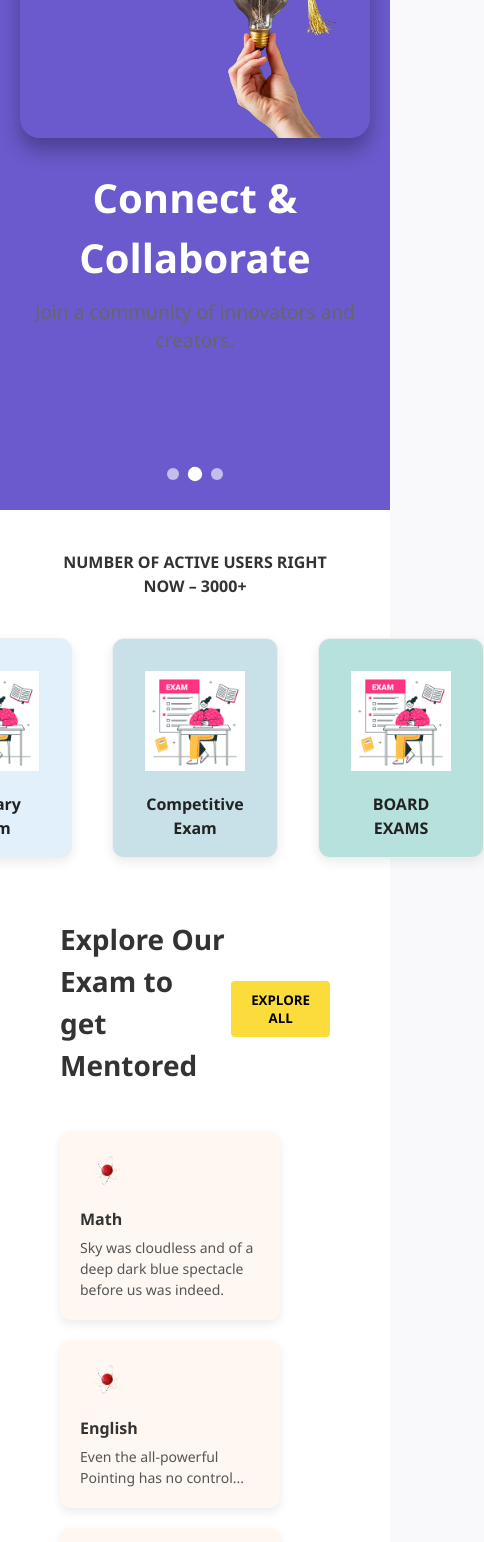
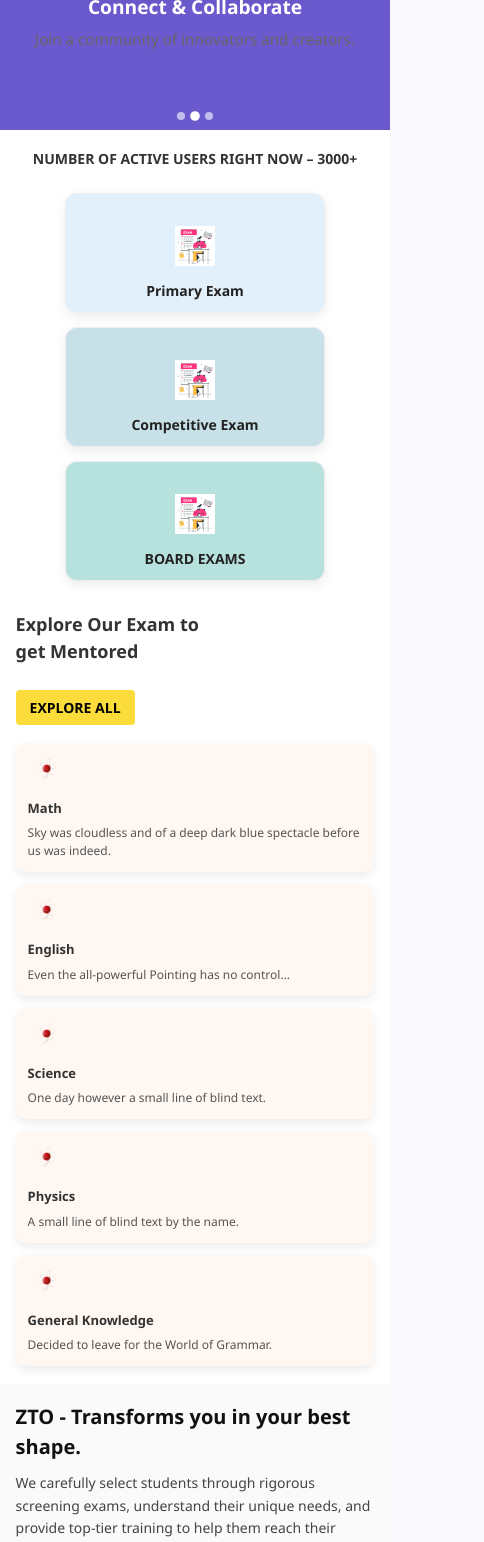
Before and after one commit to Ashishm0511/ztoFrontend, a React (Vite) app: page / in a window 390 px wide. Shown: the part 320-1862 px from the top of the page, 484 px wide, since content can reach past the window. Built offline with nearby package versions, Linux system fonts and the light colour scheme.

Commit message:
Responsive 1

```diff
--- a/src/Components/ExamSection.css
+++ b/src/Components/ExamSection.css
@@ -98,3 +98,89 @@
     font-size: 14px;
     color: #555;
   }
+
+  @media (max-width: 900px) {
+    .exam-section {
+      padding: 30px 20px;
+    }
+    .exam-categories {
+      gap: 20px;
+      flex-wrap: wrap;
+    }
+    .exam-card {
+      width: 150px;
+      height: 180px;
+      padding: 14px;
+    }
+    .exam-card img {
+      height: 70px;
+    }
+    .explore-heading h2 {
+      font-size: 22px;
+    }
+    .subject-card {
+      min-width: 160px;
+      width: calc(50% - 16px);
+      padding: 14px;
+    }
+  }
+
+  @media (max-width: 600px) {
+    .exam-section {
+      padding: 18px 4vw;
+    }
+    .active-users {
+      font-size: 14px;
+      margin-bottom: 24px;
+    }
+    .exam-categories {
+      flex-direction: column;
+      align-items: center;
+      gap: 14px;
+      margin-bottom: 30px;
+    }
+    .exam-card {
+      width: 90vw;
+      max-width: 260px;
+      height: 120px;
+      padding: 10px;
+    }
+    .exam-card img {
+      height: 40px;
+      margin-bottom: 8px;
+    }
+    .exam-card h4 {
+      font-size: 14px;
+    }
+    .exam-explore .explore-heading {
+      flex-direction: column;
+      align-items: flex-start;
+      gap: 10px;
+      margin-bottom: 18px;
+    }
+    .explore-heading h2 {
+      font-size: 18px;
+    }
+    .explore-btn {
+      padding: 8px 14px;
+      font-size: 14px;
+    }
+    .subject-grid {
+      flex-direction: column;
+      gap: 12px;
+    }
+    .subject-card {
+      width: 100%;
+      min-width: unset;
+      padding: 12px;
+    }
+    .subject-card img {
+      height: 28px;
+    }
+    .subject-card h4 {
+      font-size: 13px;
+    }
+    .subject-card p {
+      font-size: 12px;
+    }
+  }
--- a/src/Components/Footer.css
+++ b/src/Components/Footer.css
@@ -83,3 +83,71 @@
   .social-icons i:hover {
     color: #4f3ff0;
   }
+
+  @media (max-width: 900px) {
+    .footer {
+      padding: 24px 18px;
+    }
+    .footer-center {
+      gap: 30px;
+    }
+    .footer-top {
+      flex-direction: column;
+      align-items: flex-start;
+      gap: 24px;
+    }
+    .footer-bottom {
+      flex-direction: column;
+      gap: 10px;
+      align-items: flex-start;
+    }
+  }
+
+  @media (max-width: 600px) {
+    .footer {
+      padding: 16px 4vw;
+    }
+    .footer-top {
+      flex-direction: column;
+      align-items: flex-start;
+      gap: 18px;
+    }
+    .footer-center {
+      flex-direction: column;
+      gap: 14px;
+      width: 100%;
+    }
+    .footer-left img.logo {
+      height: 32px;
+    }
+    .footer-left p {
+      font-size: 11px;
+    }
+    .footer-center h4 {
+      font-size: 15px;
+    }
+    .footer-center p {
+      font-size: 12px;
+    }
+    .footer-right {
+      gap: 6px;
+    }
+    .btn-register,
+    .btn-outline {
+      padding: 7px 10px;
+      font-size: 13px;
+    }
+    .footer-bottom {
+      flex-direction: column;
+      align-items: flex-start;
+      gap: 8px;
+      margin-top: 18px;
+    }
+    .footer-bottom p {
+      font-size: 11px;
+    }
+    .social-icons i {
+      font-size: 15px;
+      margin-left: 8px;
+    }
+  }
--- a/src/Components/HeroCarousel.css
+++ b/src/Components/HeroCarousel.css
@@ -110,3 +110,52 @@
       opacity: 1;
     }
   }
+
+  @media (max-width: 900px) {
+    .carousel-wrapper {
+      height: 60vh;
+      min-height: 350px;
+    }
+    .carousel-slide img {
+      max-width: 350px;
+    }
+    .carousel-text h1 {
+      font-size: 2rem;
+    }
+    .carousel-text p {
+      font-size: 1rem;
+    }
+  }
+
+  @media (max-width: 600px) {
+    .carousel-wrapper {
+      height: 45vh;
+      min-height: 220px;
+      padding: 0 5px;
+    }
+    .carousel-slide {
+      padding: 10px 0;
+    }
+    .carousel-slide img {
+      max-width: 220px;
+      border-radius: 12px;
+    }
+    .carousel-text {
+      margin-top: 18px;
+    }
+    .carousel-text h1 {
+      font-size: 1.2rem;
+      margin-bottom: 6px;
+    }
+    .carousel-text p {
+      font-size: 0.95rem;
+    }
+    .carousel-dots {
+      bottom: 10px;
+      gap: 6px;
+    }
+    .dot {
+      width: 8px;
+      height: 8px;
+    }
+  }
--- a/src/Components/Mission.css
+++ b/src/Components/Mission.css
@@ -116,3 +116,62 @@
     object-fit: cover; /* ensures image covers entire box without distortion */
     border-radius: 10px;
   }
+
+  @media (max-width: 900px) {
+    .mission-container {
+      padding: 40px 20px;
+    }
+    .mission-left,
+    .mission-right {
+      flex-direction: column;
+      align-items: flex-start;
+      margin-bottom: 24px;
+      gap: 0;
+    }
+    .mission-left {
+      padding-right: 0;
+      margin-bottom: 24px;
+    }
+    .mission-right {
+      justify-content: flex-start;
+      align-items: flex-start;
+    }
+    .mission-card {
+      max-width: 100%;
+    }
+  }
+
+  @media (max-width: 600px) {
+    .mission-container {
+      padding: 18px 4vw;
+    }
+    .mission-left h2 {
+      font-size: 20px;
+      margin-bottom: 10px;
+    }
+    .mission-left p {
+      font-size: 14px;
+    }
+    .mission-content {
+      padding: 12px;
+    }
+    .mission-content h4 {
+      font-size: 14px;
+      margin-bottom: 6px;
+    }
+    .mission-content p {
+      font-size: 12px;
+    }
+    .mission-image-placeholder,
+    .mission-image-placeholder img.mission-image {
+      height: 120px;
+      border-radius: 8px;
+    }
+    .mission-button-wrapper {
+      margin-top: 20px;
+    }
+    .mission-button {
+      padding: 10px 18px;
+      font-size: 14px;
+    }
+  }
--- a/src/Components/OurTeams.css
+++ b/src/Components/OurTeams.css
@@ -1,4 +1,3 @@
-
 .team-container {
     padding: 50px 5%;
     background: linear-gradient(135deg, #d0c4fc, #f7d9fc);
@@ -69,3 +68,58 @@
       transform: translateY(0);
     }
   }
+
+  @media (max-width: 900px) {
+    .team-title {
+      font-size: 28px;
+      margin-bottom: 30px;
+    }
+    .team-grid {
+      gap: 24px;
+    }
+    .team-card {
+      max-width: 210px;
+      padding: 20px 10px;
+    }
+    .team-image {
+      width: 80px;
+      height: 80px;
+      margin-bottom: 14px;
+    }
+    .team-card h3 {
+      font-size: 18px;
+    }
+    .team-card p {
+      font-size: 14px;
+    }
+  }
+
+  @media (max-width: 600px) {
+    .team-container {
+      padding: 24px 2vw;
+      min-height: unset;
+    }
+    .team-title {
+      font-size: 20px;
+      margin-bottom: 18px;
+    }
+    .team-grid {
+      grid-template-columns: 1fr;
+      gap: 16px;
+    }
+    .team-card {
+      max-width: 100%;
+      padding: 14px 6px;
+    }
+    .team-image {
+      width: 60px;
+      height: 60px;
+      margin-bottom: 10px;
+    }
+    .team-card h3 {
+      font-size: 15px;
+    }
+    .team-card p {
+      font-size: 12px;
+    }
+  }
--- a/src/pages/About.css
+++ b/src/pages/About.css
@@ -106,3 +106,59 @@
     0%, 100% { transform: translateY(0);}
     50% { transform: translateY(-5px);}
   }
+
+  @media (max-width: 900px) {
+    .about-container {
+      padding: 40px 10px;
+    }
+    .about-content {
+      padding: 24px;
+    }
+    .about-title {
+      font-size: 2.2rem;
+      margin-bottom: 28px;
+    }
+    .about-intro,
+    .about-footer {
+      font-size: 17px;
+    }
+    .about-section h2 {
+      font-size: 20px;
+    }
+    .about-section p,
+    .about-list li {
+      font-size: 15px;
+    }
+  }
+
+  @media (max-width: 600px) {
+    .about-container {
+      padding: 18px 2vw;
+      min-height: unset;
+    }
+    .about-content {
+      padding: 12px 6px;
+      border-radius: 10px;
+    }
+    .about-title {
+      font-size: 1.3rem;
+      margin-bottom: 16px;
+    }
+    .about-intro,
+    .about-footer {
+      font-size: 13px;
+      margin-bottom: 16px;
+    }
+    .about-section h2 {
+      font-size: 15px;
+      margin-bottom: 8px;
+    }
+    .about-section p,
+    .about-list li {
+      font-size: 12px;
+      margin-bottom: 8px;
+    }
+    .about-footer {
+      margin-top: 18px;
+    }
+  }
--- a/src/pages/About.jsx
+++ b/src/pages/About.jsx
@@ -12,7 +12,7 @@ const About = () => {
 
         <div className="about-content">
             <p className="about-intro">
-            Welcome to <span className="highlight">EduExam</span> — Your trusted partner for quality online exams.
+            Welcome to <span className="highlight">Zonal Talent Olympiad</span> — Your trusted partner for quality online exams.
             We are committed to empowering students from every corner of India, especially rural and village areas.
             </p>
 
--- a/src/pages/Contact.css
+++ b/src/pages/Contact.css
@@ -68,3 +68,65 @@
     font-size: 16px;
     cursor: pointer;
   }
+
+  @media (max-width: 900px) {
+    .contact-container {
+      flex-direction: column;
+      width: 98%;
+      max-width: 700px;
+    }
+    .contact-left,
+    .contact-right {
+      padding: 24px;
+    }
+    .contact-left img {
+      max-width: 260px;
+    }
+    .contact-right h2 {
+      font-size: 22px;
+    }
+    .contact-right p {
+      font-size: 14px;
+    }
+  }
+
+  @media (max-width: 600px) {
+    .contact-wrapper {
+      padding: 8px 2vw;
+      min-height: unset;
+    }
+    .contact-container {
+      flex-direction: column;
+      width: 100%;
+      border-radius: 10px;
+      box-shadow: 0 4px 12px rgba(0,0,0,0.08);
+    }
+    .contact-left,
+    .contact-right {
+      padding: 12px 6px;
+    }
+    .contact-left img {
+      max-width: 120px;
+      width: 80vw;
+    }
+    .contact-right h2 {
+      font-size: 16px;
+      margin-bottom: 6px;
+    }
+    .contact-right p {
+      font-size: 12px;
+      margin-bottom: 14px;
+    }
+    .contact-form input,
+    .contact-form textarea {
+      font-size: 12px;
+      padding: 8px;
+      margin-bottom: 12px;
+      border-radius: 6px;
+    }
+    .send-btn {
+      padding: 9px;
+      font-size: 14px;
+      border-radius: 6px;
+    }
+  }
```
